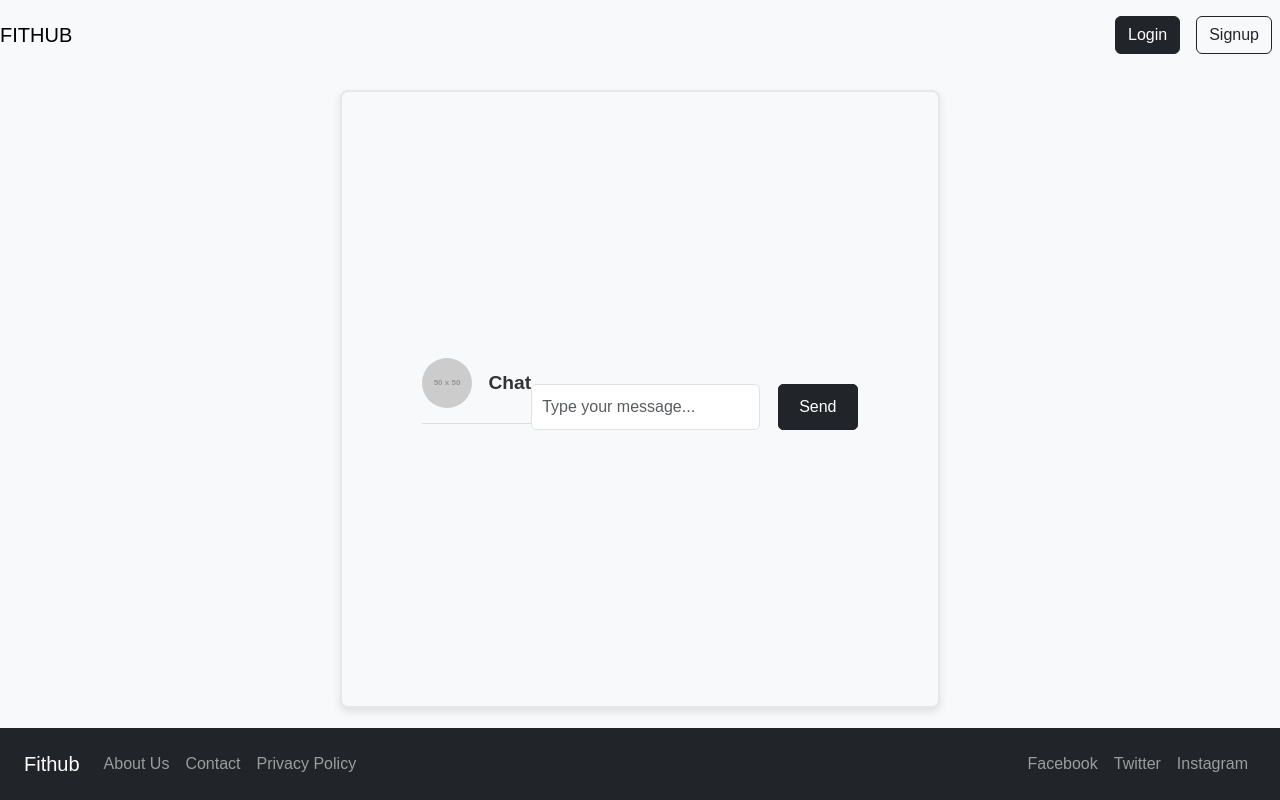
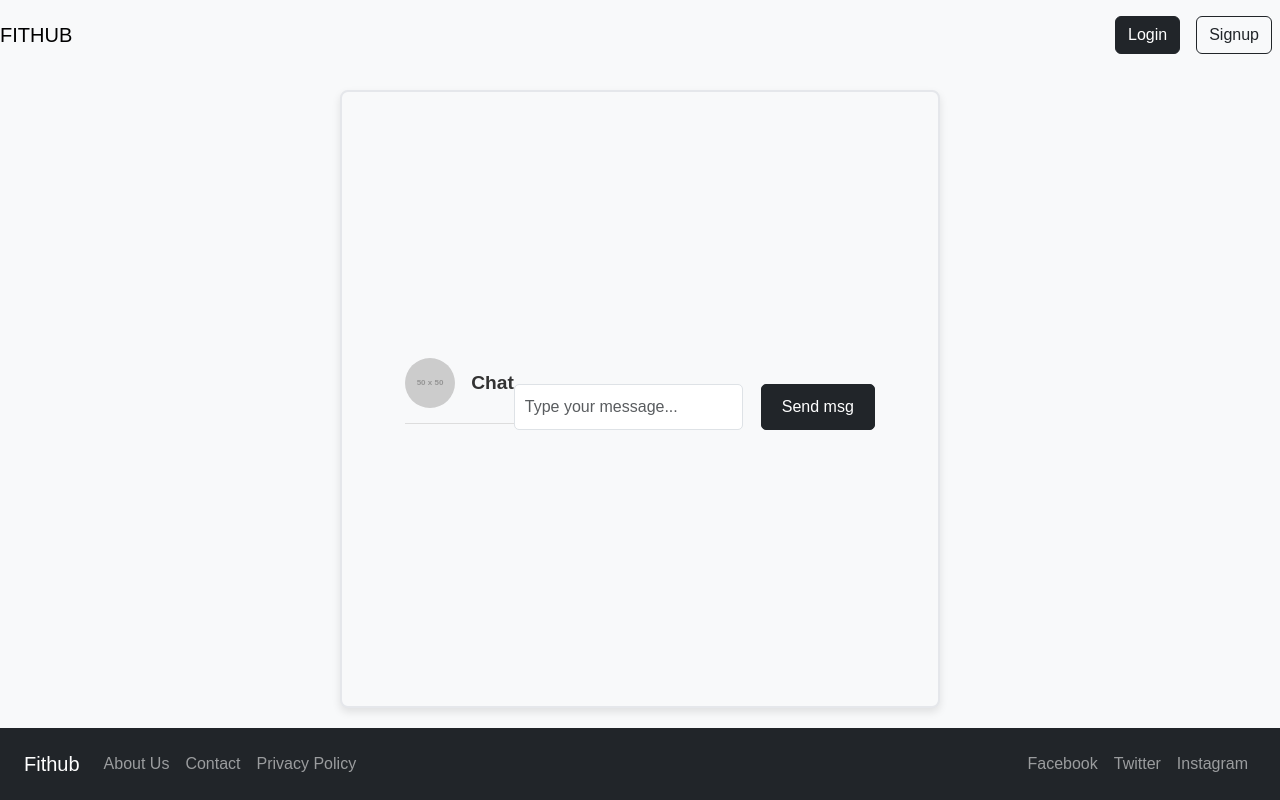
Before and after one commit to sauravkrkushwaha/Fithub, a React (Vite) app in the folder frontend/: page /chat/1 in a window 1280 px wide. Built offline with nearby package versions, Linux system fonts and the light colour scheme.

Commit message:
initial commit

```diff
--- a/frontend/src/pages/chat.jsx
+++ b/frontend/src/pages/chat.jsx
@@ -99,11 +99,12 @@ function Chat() {
                     autoComplete="off"
                 />
                 <Button type="submit" variant="dark" className="chat-send-button ms-2">
-                    Send
+                    Send msg
                 </Button>
             </Form>
         </Container>
     );
 }
 
+
 export default Chat;
```
